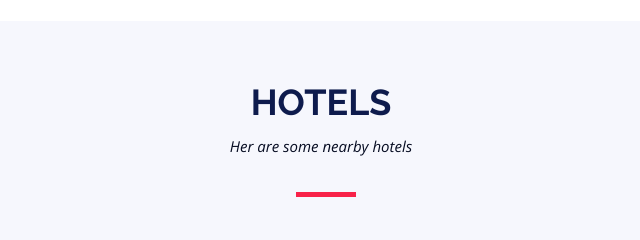
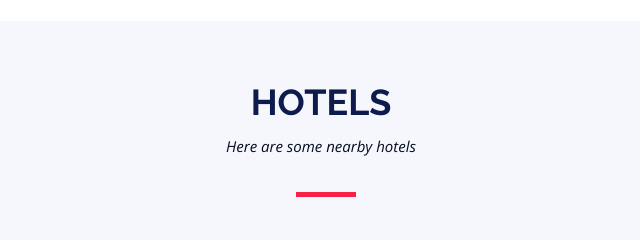
Before and after one commit to iQrus/nafips2022, a plain HTML site: page index.html in a window 1280 px wide. Shown: the part 5940-6180 px from the top of the page, 319-959 px from the left. Drawn offline with nearby package versions, Linux system fonts and the light colour scheme; animation ran at ten frames a second; files whose address does not match are found by name.

Commit message:
label correction

```diff
--- a/index.html
+++ b/index.html
@@ -640,7 +640,7 @@
       <div class="container">
         <div class="section-header">
           <h2>Hotels</h2>
-          <p>Her are some nearby hotels</p>
+          <p>Here are some nearby hotels</p>
         </div>
 
         <div class="row">
```
